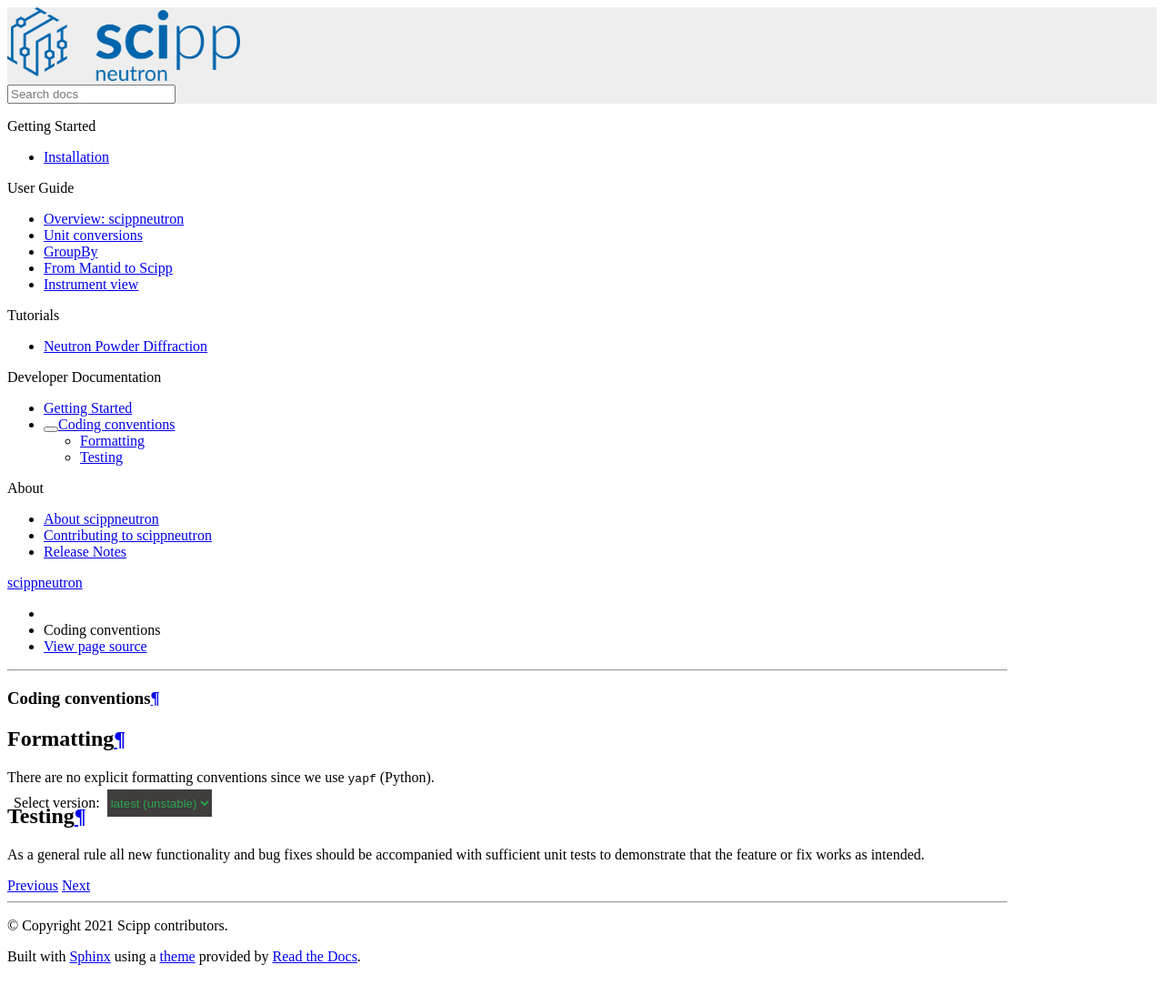
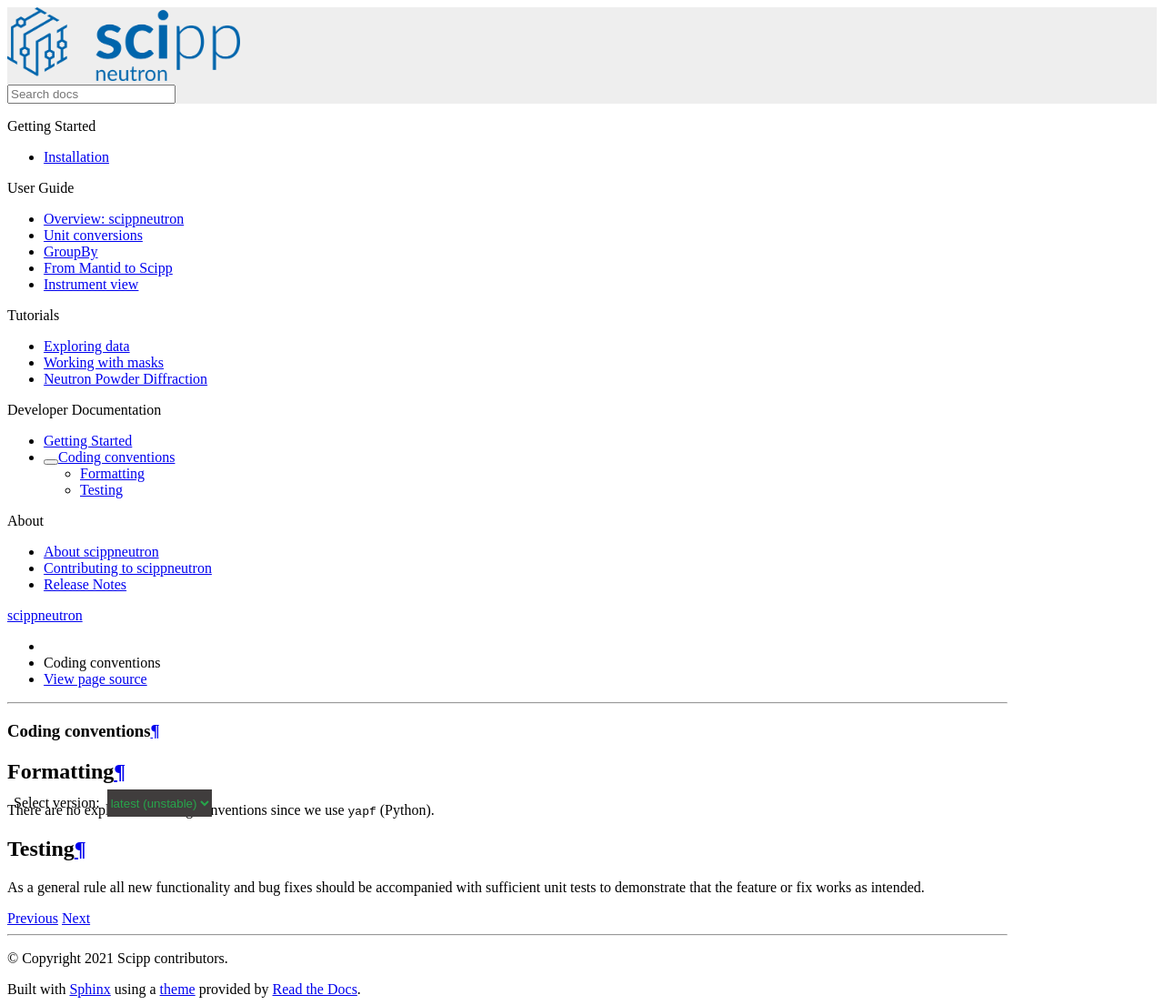
Before and after one commit to scipp/scippneutron, a Sphinx documentation site: the page built from docs/developer/coding-conventions.rst, in a window 1280 px wide. Shown: the whole page at 91% size. Built offline with Sphinx 7.4.7 and the Read the Docs theme 2.0.0, drawn with Linux system fonts in a browser that asks for light colours; pages that are not in the unit, such as notebooks, are missing from menus; before the commit the page ends 1069 px from its top, so only the background shows below that.

Commit message:
Add 2 tutorials

```diff
--- a/docs/index.rst
+++ b/docs/index.rst
@@ -41,7 +41,7 @@ Documentation
    :caption: Tutorials
    :maxdepth: 3
 
-   tutorials/getting-started
+   tutorials/exploring-data
    tutorials/working-with-masks
    tutorials/powder-diffraction
 
```
Also changed, not shown: docs/tutorials/exploring-data.ipynb (added), docs/tutorials/working-with-masks.ipynb (added).
